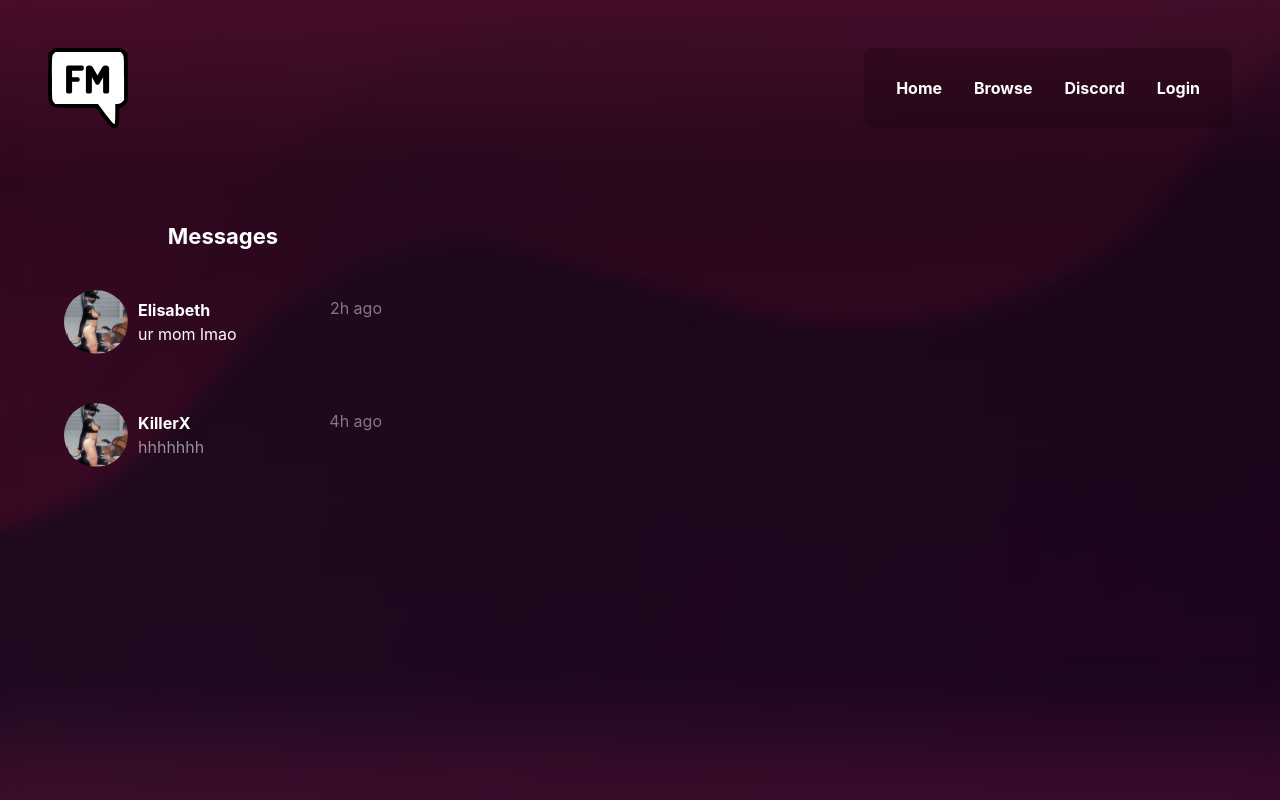
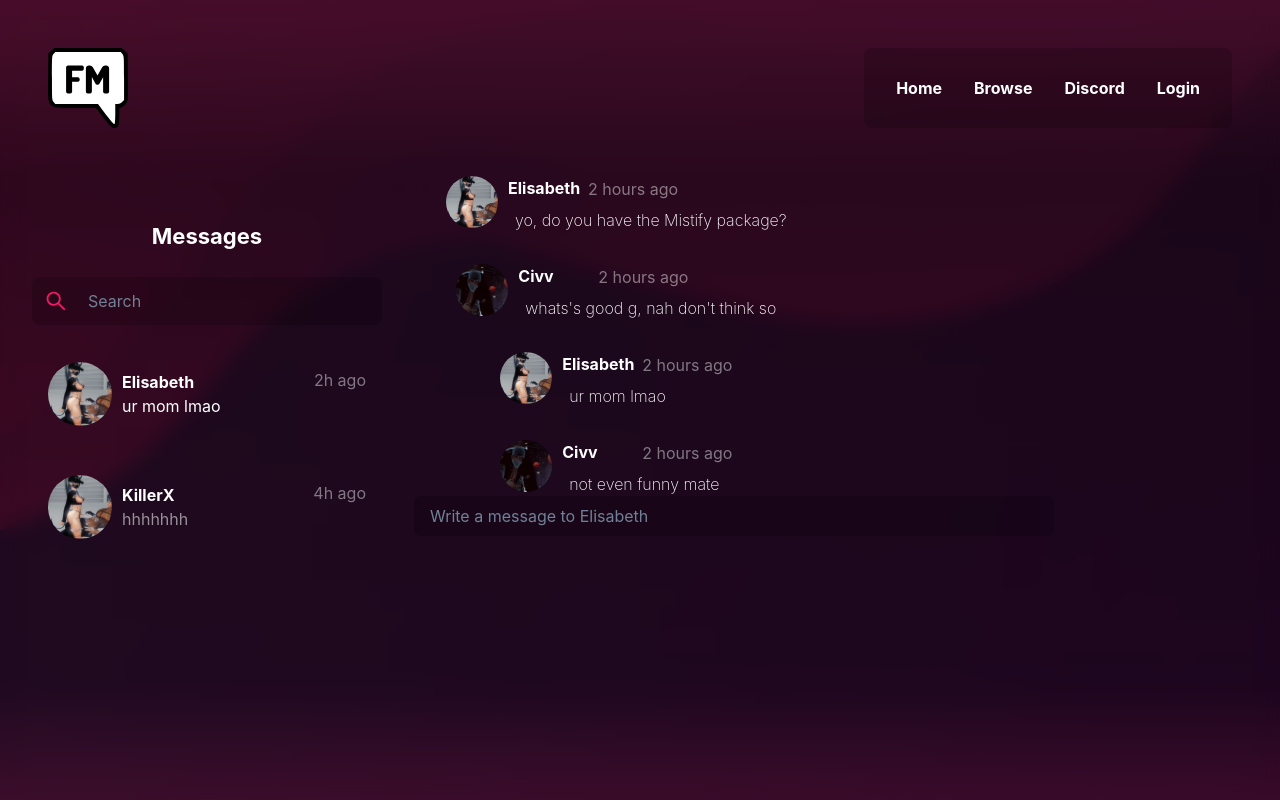
Before and after one commit to GoulartAugusto/fm-web-test-master, a Next.js app: page /profile/messages in a window 1280 px wide. Shown: the top 800 px of the page. Built offline with nearby package versions, Linux system fonts and the light colour scheme.

Commit message:
should align correctly the message page elements

```diff
--- a/package.json
+++ b/package.json
@@ -23,6 +23,7 @@
     "react-icons": "^4.8.0",
     "react-redux": "^8.0.5",
     "react-router-dom": "^6.11.0",
-    "react-syntax-highlighter": "^15.5.0"
+    "react-syntax-highlighter": "^15.5.0",
+    "vercel": "^29.1.1"
   }
 }
--- a/src/pages/profile/index.js
+++ b/src/pages/profile/index.js
@@ -87,12 +87,12 @@ function Profile() {
         {/* when click the message box change only the center of the page and open a chat */}
         <Box mr={8} mt={8} w='350px' textAlign='center'>
               <Text fontSize="22px" mt={3} fontWeight={700}>Messages</Text>
-                  <hr
+                <hr
                   style={{
                   marginTop: "20px",
                   opacity: "0.1",
                   }}
-              />
+                />
 
             <Link href='/profile/messages/'>
               <Box w='350px' h='88px' display='flex' alignItems='center' mt='25px' borderRadius='8px' justifyContent='space-between' _hover={{cursor:'pointer', bg:"#a9a9a999"}}>
--- a/src/pages/profile/messages/index.js
+++ b/src/pages/profile/messages/index.js
@@ -7,7 +7,10 @@ import {
   SimpleGrid,
   Center,
   Image,
-  Text
+  Text,
+  Input,
+  Grid,
+  GridItem
 } from "@chakra-ui/react";
 
 import Header from "@/components/header";
@@ -17,9 +20,6 @@ import DropdownIcon from "@/components/icon/dropdown";
 import PaginationSelect from "@/components/paginationSelect";
 import Post from "@/components/post";
 import Link from "next/link";
-
-import { LOCALE_EN } from "@/constants/locale";
-
 
 function Messages() {
   const [sortMethod, setSortMethod] = useState("popularity");
@@ -31,10 +31,13 @@ function Messages() {
     <Box>
       <Header />
 
-      <Flex gap="32px" padding="0px 48px">
-        {/* when click the message box change only the center of the page and open a chat */}
+        <Flex>
+          <Box>
+            <Grid ml={8}>
+              {/* Here were the list of people that send messages are displayed */}
               <Box mr={8} mt={8} w='350px' textAlign='center'>
-          <Text fontSize="22px" mt={3} fontWeight={700}>Messages</Text>
+              <Text fontSize="22px" mt={3} mb={6} fontWeight={700}>Messages</Text>
+                <SearchBar />
                   <Link href='/profile/messages/'>
                     <Box w='350px' h='88px' display='flex' alignItems='center' mt='25px' borderRadius='8px' justifyContent='space-between' _hover={{cursor:'pointer', bg:"#a9a9a999"}}>
                       <Box display='flex'>
@@ -47,7 +50,6 @@ function Messages() {
                       <Text fontSize='16px' opacity='45%' fontWeight={400} mt='-28px' mr='1rem'>2h ago</Text>
                     </Box>
                   </Link>
-
                   <Box w='350px' h='88px' display='flex' alignItems='center' mt='25px' borderRadius='8px' justifyContent='space-between' _hover={{cursor:'pointer', bg:"#a9a9a999"}}>
                     <Box display='flex'>
                       <Image src="/assets/demo/amari5.png" w='64px' h='64px' borderRadius='50%' ml='1rem' />
@@ -56,11 +58,66 @@ function Messages() {
                         <Text fontSize='16px' opacity='55%'>hhhhhhh</Text>
                       </Box>
                     </Box>
+                    <Text fontSize='16px' opacity='45%' fontWeight={400} mt='-28px' mr='1rem' >4h ago</Text>
+                  </Box>
+              </Box>
+            </Grid>
+          </Box>
+          {/* Here were the messages are displayed */}
 
-              <Text fontSize='16px' opacity='45%' fontWeight={400} mt='-28px' mr='1rem' >4h ago</Text>
-
+          {/* This is the form of every message that will be displayed on chat, have to map to the endpoints of the API */}
+          <Box>
+            <Grid alignContent='start' gap='2rem' justifyContent='flex-start' ml={8}>
+                <Center mr={8}>
+                    <Box display='flex'>
+                      <Image src="/assets/demo/amari5.png" w='52px' h='52px' borderRadius='50%' />
+                      <Box paddingLeft='10px'>
+                        <Text fontSize='16px' fontWeight={700}>Elisabeth</Text>
+                        <Text fontSize='16px' opacity='45%' fontWeight={400} mt='-23px' ml='5rem'>2 hours ago</Text>
                       </Box>
-
+                      <Box maxWidth='400px'>
+                        <Text fontSize='16px' mt='2rem' ml='-10.2rem' fontWeight={200}>yo, do you have the Mistify package?</Text>
+                      </Box>
+                    </Box>
+                </Center>
+                <Center mr={8}>
+                    <Box display='flex'>
+                      <Image src="/assets/demo/amari.png" w='52px' h='52px' borderRadius='50%' />
+                      <Box paddingLeft='10px'>
+                        <Text fontSize='16px' fontWeight={700}>Civv</Text>
+                        <Text fontSize='16px' opacity='45%' fontWeight={400} mt='-23px' ml='5rem'>2 hours ago</Text>
+                      </Box>
+                      <Box maxWidth='400px'>
+                        <Text fontSize='16px' mt='2rem' ml='-10.2rem' fontWeight={200}>whats's good g, nah don't think so</Text>
+                      </Box>
+                    </Box>
+                </Center>
+                <Center mr={8}>
+                    <Box display='flex'>
+                      <Image src="/assets/demo/amari5.png" w='52px' h='52px' borderRadius='50%' />
+                      <Box paddingLeft='10px'>
+                        <Text fontSize='16px' fontWeight={700}>Elisabeth</Text>
+                        <Text fontSize='16px' opacity='45%' fontWeight={400} mt='-23px' ml='5rem'>2 hours ago</Text>
+                      </Box>
+                      <Box maxWidth='400px'>
+                        <Text fontSize='16px' mt='2rem' ml='-10.2rem' fontWeight={200}>ur mom lmao </Text>
+                      </Box>
+                    </Box>
+                </Center>
+                <Center mr={8}>
+                    <Box display='flex'>
+                      <Image src="/assets/demo/amari.png" w='52px' h='52px' borderRadius='50%' />
+                      <Box paddingLeft='10px'>
+                        <Text fontSize='16px' fontWeight={700}>Civv</Text>
+                        <Text fontSize='16px' opacity='45%' fontWeight={400} mt='-23px' ml='5rem'>2 hours ago</Text>
+                      </Box>
+                      <Box maxWidth='400px'>
+                        <Text fontSize='16px' mt='2rem' ml='-10.2rem' fontWeight={200}>not even funny mate</Text>
+                      </Box>
+                    </Box>
+                </Center>
+            </Grid>
+                <Input bg="rgba(0, 0, 0, 0.17)" outline="none" border="none"  placeholder='Write a message to Elisabeth' w='50%' position='absolute' />
           </Box>
         </Flex>
     </Box>
```
Also changed, not shown: 2 other files (tests, documents, lock files or other folders). Lines whose indentation alone changed are shown as unchanged.
